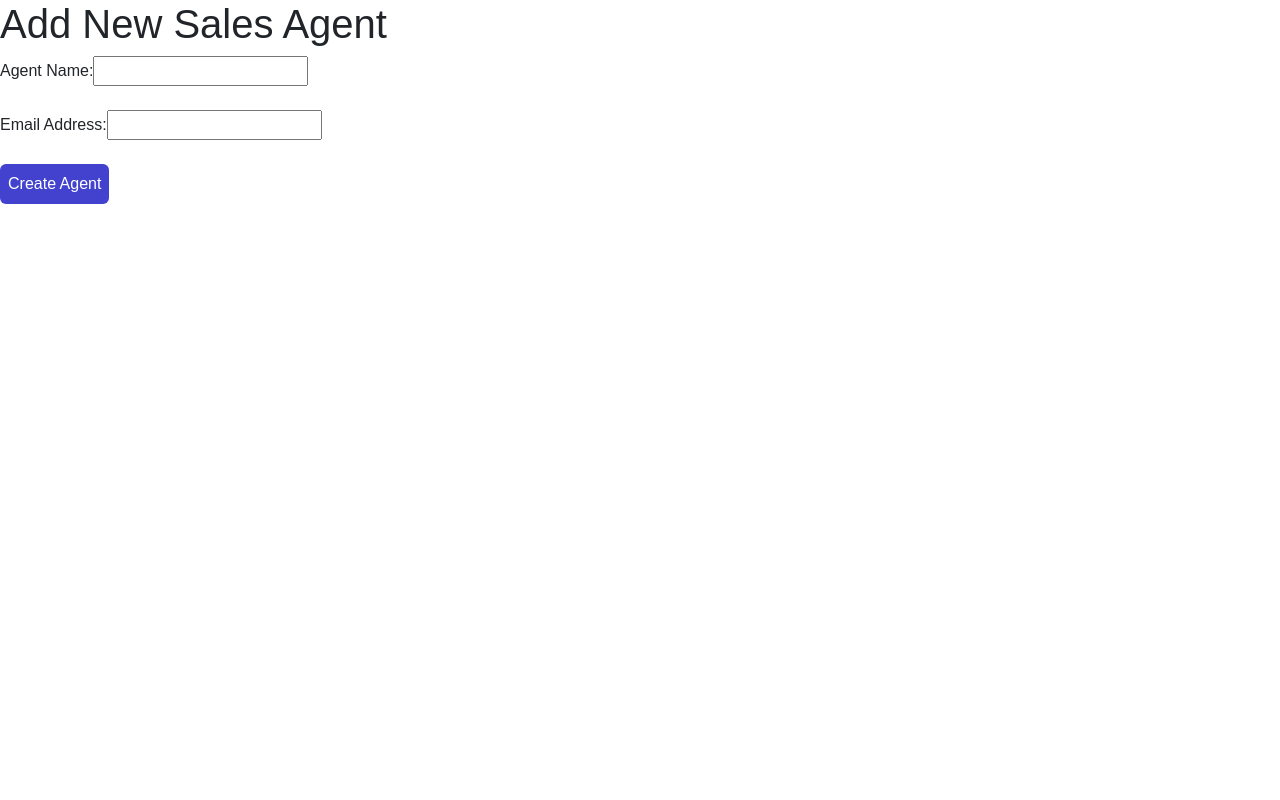
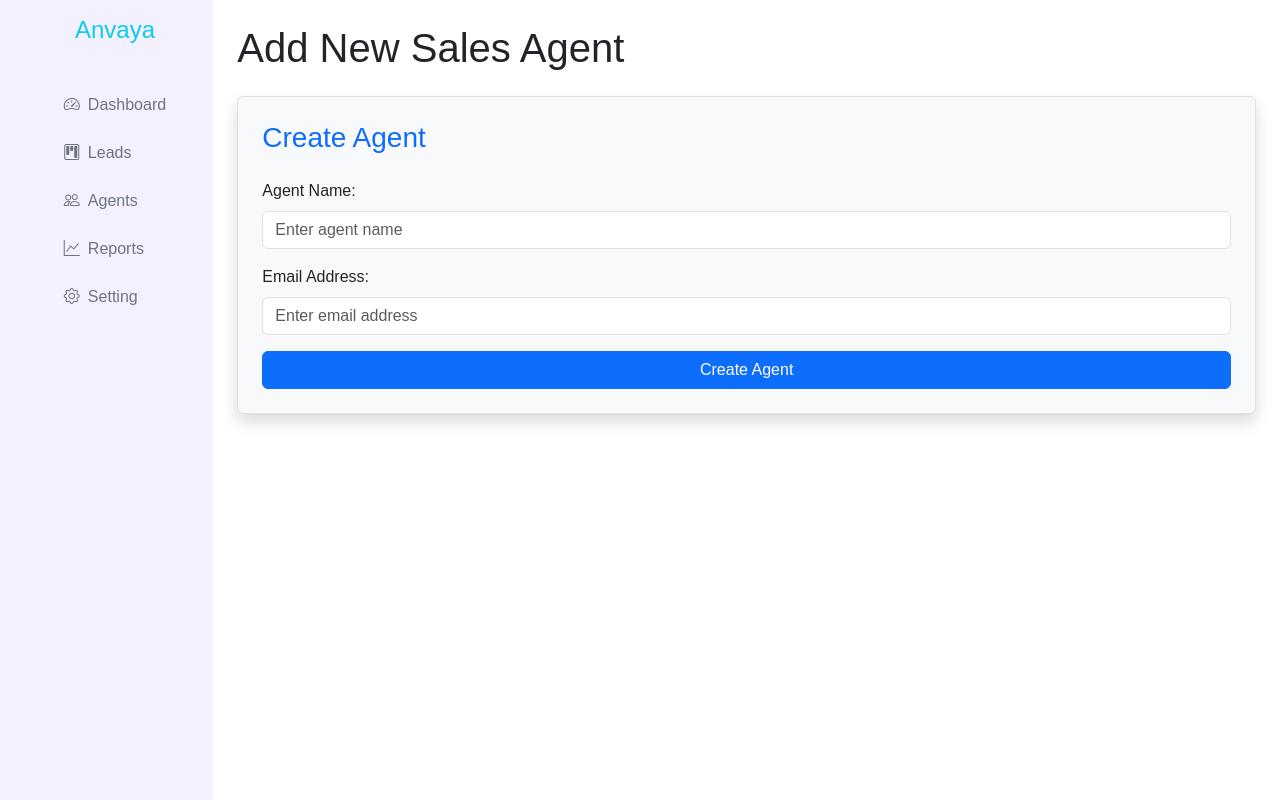
Before and after one commit to aatishjadhav/LeadFlow-CRM, a React (Vite) app in the folder frontend/: page /agents/add-new in a window 1280 px wide. Built offline with nearby package versions, Linux system fonts and the light colour scheme.

Commit message:
updated agent form styles

```diff
--- a/frontend/src/screens/AgentForm.jsx
+++ b/frontend/src/screens/AgentForm.jsx
@@ -4,6 +4,7 @@ import { useDispatch } from "react-redux";
 import { addNewAgent } from "../slices/agentsSlice";
 import { useNavigate } from "react-router-dom";
 import { toast } from "react-toastify";
+import Sidebar from "../components/Sidebar";
 
 const AgentForm = () => {
   const dispatch = useDispatch();
@@ -19,20 +20,92 @@ const AgentForm = () => {
     navigate("/agents");
   };
   return (
-    <div>
-      <h1>Add New Sales Agent</h1>
-      <form action="" onSubmit={handleSubmit}>
-        <label htmlFor="">Agent Name:</label>
-        <input type="text" onChange={(e) => setName(e.target.value)} />
-        <br />
-        <br />
+    <div className="container-fluid">
+      {/* Sidebar */}
+      <div className="row">
+        <div
+          className="offcanvas offcanvas-start"
+          tabIndex="-1"
+          id="mobileSidebar"
+          aria-labelledby="mobileSidebarLabel"
+          style={{ width: "250px" }}
+        >
+          <div className="offcanvas-header">
+            <button
+              type="button"
+              className="btn-close text-reset"
+              data-bs-dismiss="offcanvas"
+              aria-label="Close"
+            ></button>
+          </div>
+          <div className="offcanvas-body p-0">
+            <Sidebar />
+          </div>
+        </div>
 
-        <label htmlFor="">Email Address:</label>
-        <input type="email" onChange={(e) => setEmail(e.target.value)} />
-        <br />
-        <br />
-        <button type="submit" className="agents-btn">Create Agent</button>
-      </form>
+        <div
+          className="col-12 col-md-3 col-lg-2 d-none d-md-block p-0"
+          style={{
+            position: "sticky",
+            top: 0,
+            height: "100vh",
+            overflowY: "auto",
+          }}
+        >
+          <Sidebar />
+        </div>
+        <div className="col-12 col-md-9 col-lg-10 p-4">
+          <button
+            className="btn btn-outline-primary d-md-none mb-3"
+            type="button"
+            data-bs-toggle="offcanvas"
+            data-bs-target="#mobileSidebar"
+            aria-controls="mobileSidebar"
+          >
+            ☰ Menu
+          </button>
+          <h1>Add New Sales Agent</h1>
+
+          <form
+            onSubmit={handleSubmit}
+            className="container mt-4 p-4 border rounded shadow bg-light"
+          >
+            <h3 className="mb-4 text-primary">Create Agent</h3>
+
+            <div className="mb-3">
+              <label htmlFor="agentName" className="form-label">
+                Agent Name:
+              </label>
+              <input
+                type="text"
+                id="agentName"
+                className="form-control"
+                placeholder="Enter agent name"
+                onChange={(e) => setName(e.target.value)}
+                required
+              />
+            </div>
+
+            <div className="mb-3">
+              <label htmlFor="email" className="form-label">
+                Email Address:
+              </label>
+              <input
+                type="email"
+                id="email"
+                className="form-control"
+                placeholder="Enter email address"
+                onChange={(e) => setEmail(e.target.value)}
+                required
+              />
+            </div>
+
+            <button type="submit" className="btn btn-primary w-100">
+              Create Agent
+            </button>
+          </form>
+        </div>
+      </div>
     </div>
   );
 };
--- a/frontend/src/screens/LeadForm.jsx
+++ b/frontend/src/screens/LeadForm.jsx
@@ -55,14 +55,14 @@ const LeadForm = () => {
 
     if (leadToEdit) {
       const leadId = leadToEdit._id;
-      dispatch(updateLead({ leadId, leadData }));
+      await dispatch(updateLead({ leadId, leadData }));
       toast.success("Lead updated successfully");
     } else {
-      dispatch(addNewLead(leadData));
+      await dispatch(addNewLead(leadData));
       toast.success("New Lead added");
     }
     await dispatch(fetchLeads());
-    navigate("/");
+    navigate("/dashboard");
   };
   return (
     <div className="container-fluid">
```
